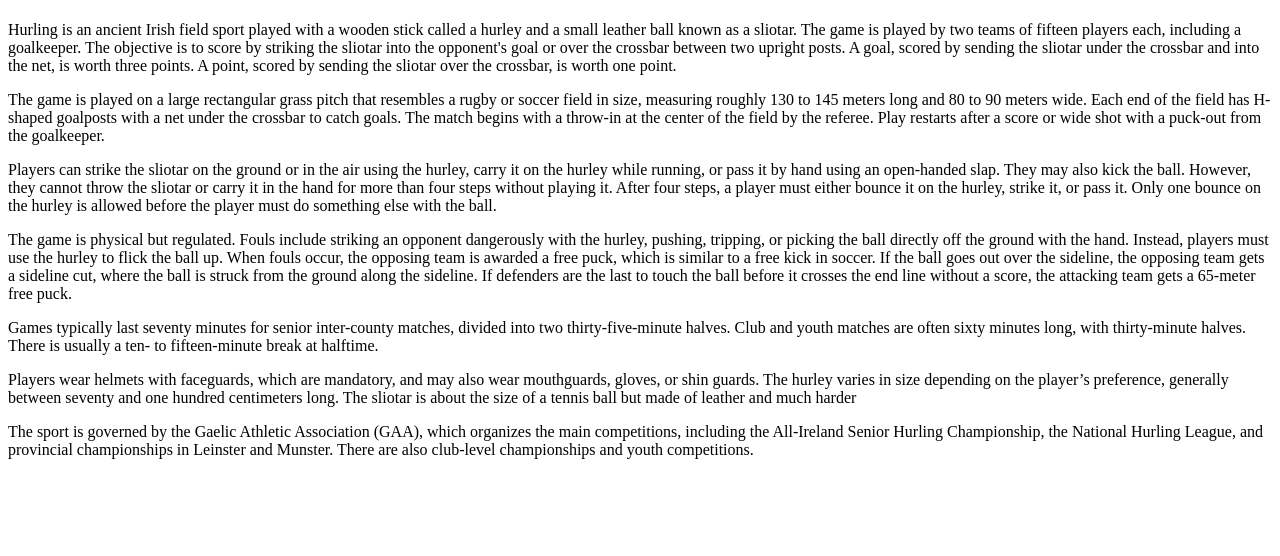
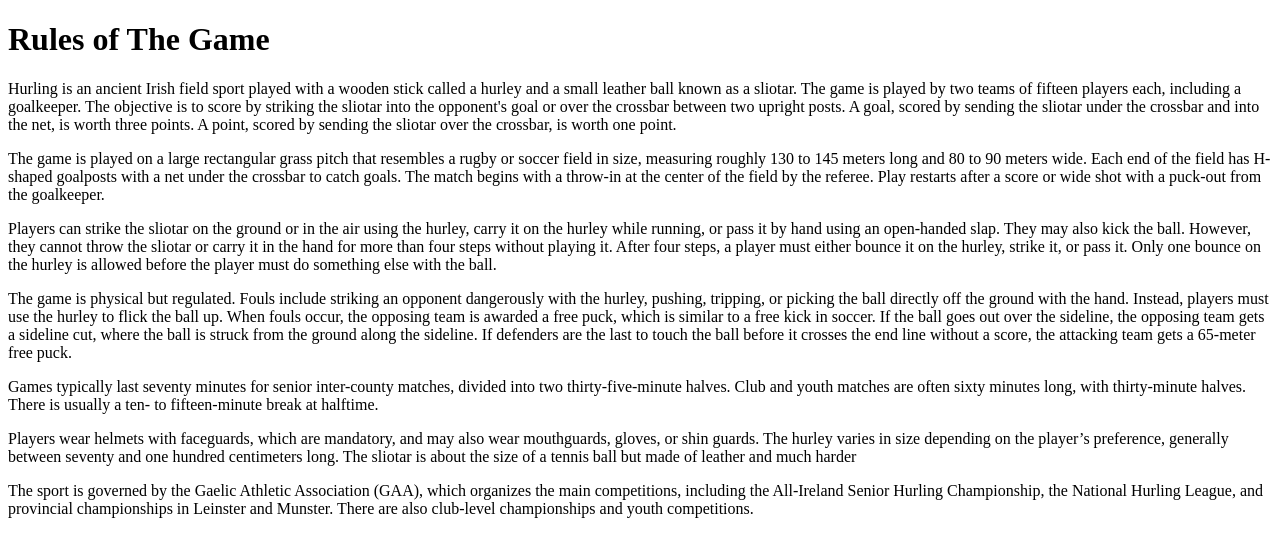
Before and after one commit to adilkortbi/Hurling, a plain HTML site: page Rules.html in a window 1280 px wide. Drawn offline with Linux system fonts and the light colour scheme.

```diff
--- a/Rules.html
+++ b/Rules.html
@@ -7,7 +7,7 @@
     <title>Rules of Hurling</title>
 </head>
 <body>
-    <div id="header"><h1></h1></div>
+    <div id="header"><h1>Rules of The Game</h1></div>
     <div id="bulk"><p>Hurling is an ancient Irish field sport played with a wooden stick called a hurley and a small leather ball known as a sliotar.
         The game is played by two teams of fifteen players each, including a goalkeeper. The objective is to score by striking the sliotar
         into the opponent's goal or over the crossbar between two upright posts. A goal, scored by sending the sliotar under the crossbar and into the net,
@@ -28,8 +28,8 @@
         generally between seventy and one hundred centimeters long.
         The sliotar is about the size of a tennis ball but made of leather and much harder</p>
     <p>The sport is governed by the Gaelic Athletic Association (GAA), which organizes the main competitions, including the All-Ireland Senior Hurling Championship,
-         the National Hurling League, and provincial championships in Leinster and Munster.
-         There are also club-level championships and youth competitions.</p>
+        the National Hurling League, and provincial championships in Leinster and Munster.
+        There are also club-level championships and youth competitions.</p>
     </div>
 </body>
 </html>
```
